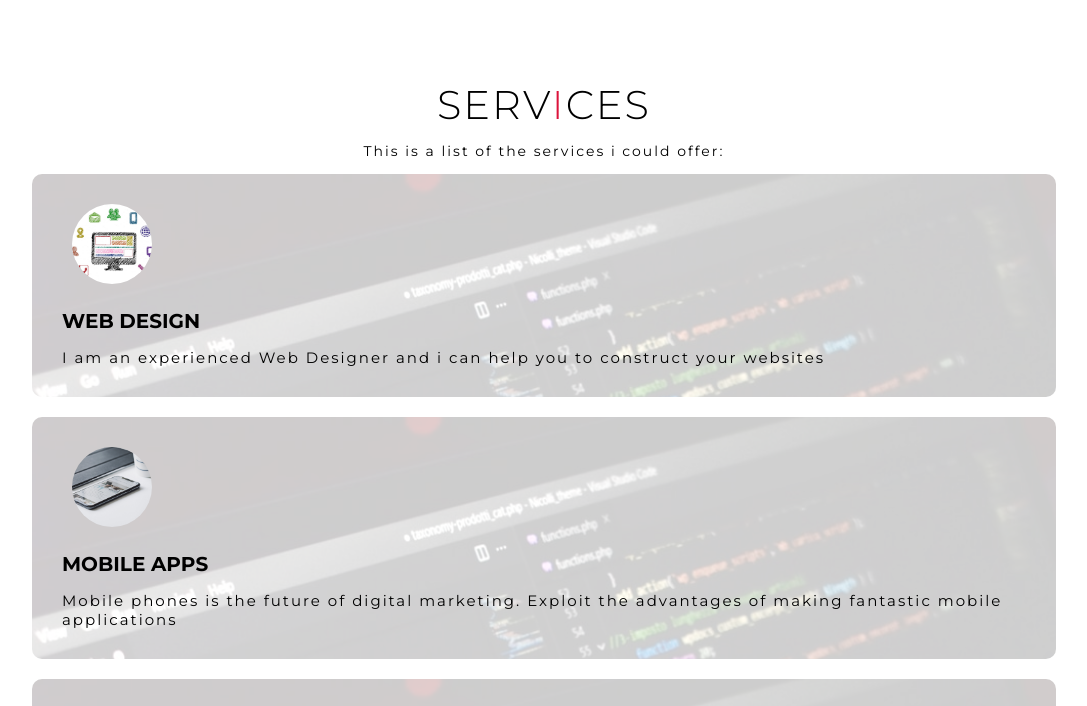
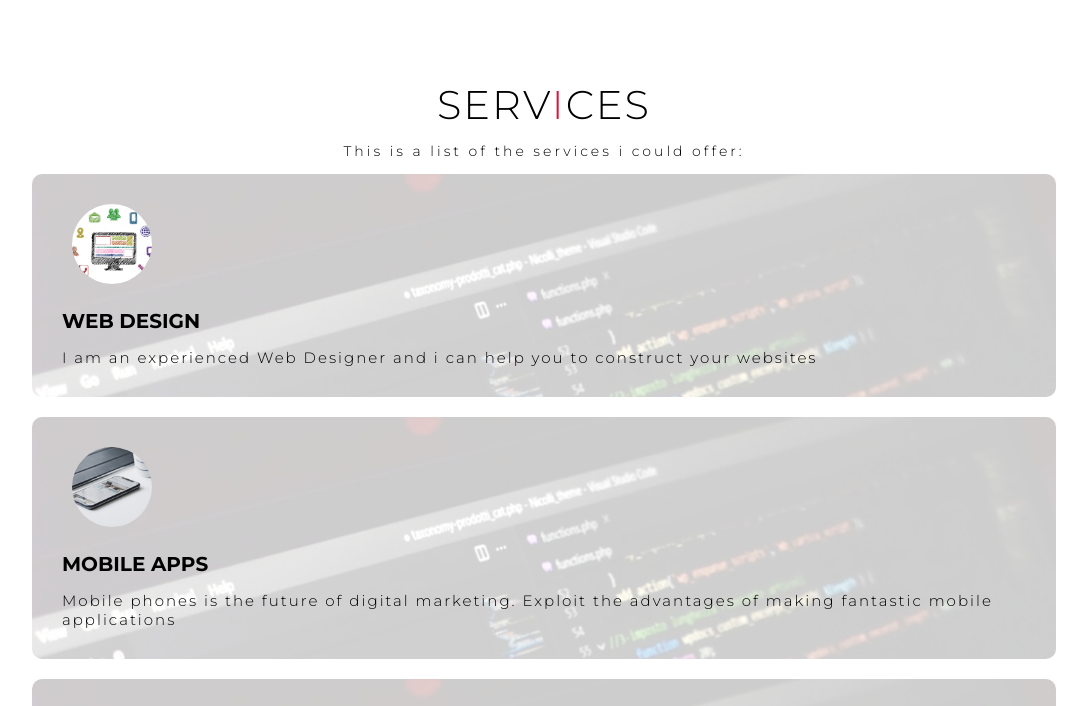
Before and after one commit to C474PHR4C7/MyWebsite, a plain HTML site: page index.html in a window 1280 px wide. Shown: the part 820-1526 px from the top of the page, without its empty margins (96-1183 px from the left). Drawn offline with Linux system fonts and the light colour scheme; grey boxes are pictures that could not be loaded.

Commit message:
corrections

```diff
--- a/styles/style.css
+++ b/styles/style.css
@@ -15,11 +15,12 @@ a{
 }
 
 p{
-    font-size: 1.4rem;
+    font-size: 1.5rem;
+    line-height: 1.9rem;
+    font-weight: 300;
+    letter-spacing: 0.3rem;
+    color: black;
     margin-top: 5px;
-    line-height: 2.5rem;
-    font-weight: 400;
-    letter-spacing: 0.2rem;
 }
 
 .container{
@@ -141,6 +142,13 @@ background-color: crimson;
     text-align: center;
 }
 
+#services .service-top p{
+    font-size: 1.4rem;
+    margin-top: 5px;
+    line-height: 2.5rem;
+    font-weight: 300;
+    letter-spacing: 0.3rem;
+}
 
 #services .service-bottom{
     display: flex;
@@ -198,10 +206,12 @@ z-index: 1;
 
 #services .service-item p{
     text-align: left;
-    font-size: 1.5rem;
-    line-height: 1.9rem;
+    font-weight: 300;
+    letter-spacing: 0.2rem;
+}
 
-}
+
+
 
 
 /*End of Services Section*/
```
